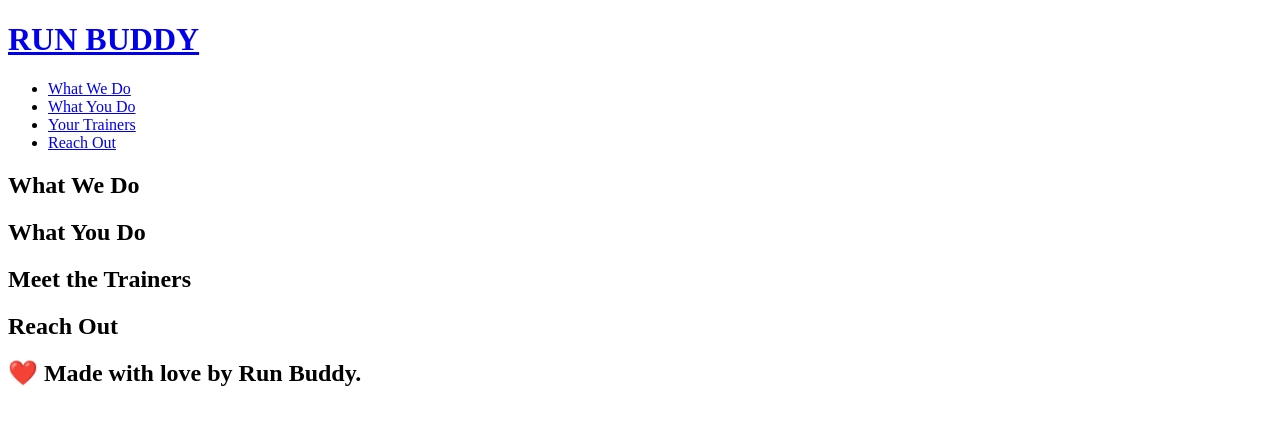
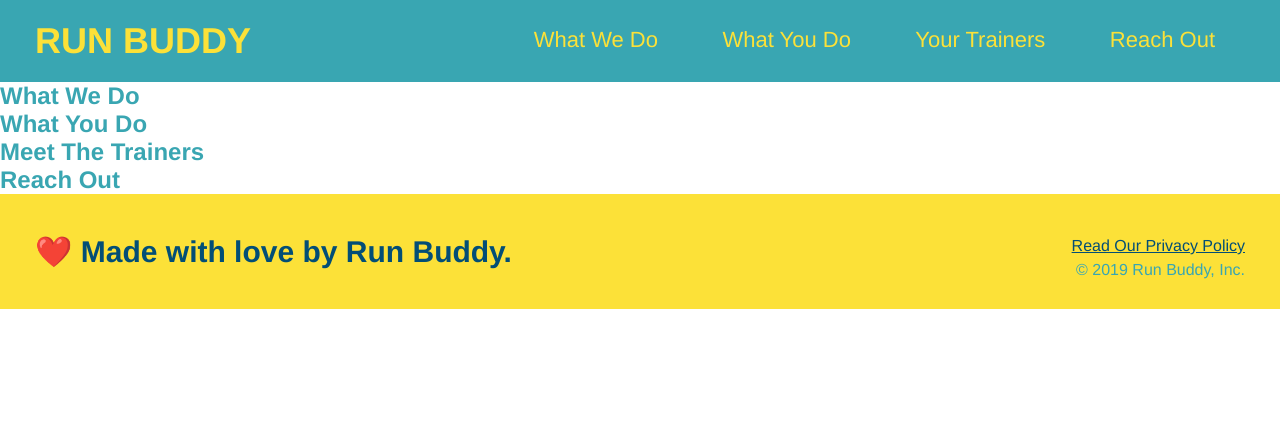
Before and after one commit to arios10/run-buddy, a plain HTML site: page index.html in a window 1280 px wide. Drawn offline with Linux system fonts and the light colour scheme.

Commit message:
css header and footer

```diff
--- a/assets/css/style.css
+++ b/assets/css/style.css
@@ -1,10 +1,16 @@
+* {
+  margin: 0;
+  padding: 0;
+  box-sizing: border-box;
+}
+
 body {
-    /* changing the body color and font */
+  /* more on this crazy alphanumerical value in a minute! */
   color: #39a6b2;
   font-family: Helvetica, Arial, sans-serif;
 }
 
-/*apply styles to <header> */
+/* apply styles to <header> */
 header {
   padding: 20px 35px;
   background-color: #39a6b2;
@@ -17,7 +23,6 @@ header h1 {
   margin: 0;
   display: inline;
 }
-
 header a {
   text-decoration: none;
   color: #fce138;
@@ -38,7 +43,25 @@ header nav ul li a {
   font-size: 22px;
 }
 
-* {
+footer {
+  background: #fce138;
+  width: 100%;
+  padding: 40px 35px;
+}
+
+footer h2 {
+  display: inline;
+  color: #024e76;
+  font-size: 30px;
   margin: 0;
-    padding: 0;
 }
+
+footer div {
+  float: right;
+  line-height: 1.5;
+  text-align: right;
+}
+
+footer a {
+  color: #024e76;
+}
--- a/index.html
+++ b/index.html
@@ -1,19 +1,24 @@
 <!DOCTYPE html>
 <html lang="en">
+
 <head>
   <meta charset="UTF-8" />
   <title>Run Buddy</title>
+  <link rel="stylesheet" href="./assets/css/style.css" />
 </head>
+
 <body>
   <!-- navigation -->
   <header>
     <h1>
-                <a href="/">RUN BUDDY</a>
+      <a href="/">
+        RUN BUDDY
+      </a>
     </h1>
     <nav>
-                <!-- Unordered list element-->
+      <!-- Unordered list element -->
       <ul>
-                    <!-- List item element -->
+        <!-- List item element-->
         <li>
           <!-- Anchor element -->
           <a href="#what-we-do">What We Do</a>
@@ -31,24 +36,23 @@
     </nav>
   </header>
 
-        <!-- hero/jumbotron-->
+  <!-- hero/jumbotron -->
   <section>
-
   </section>
 
-        <!-- "what we do" section-->
+  <!-- "what we do" section -->
   <section>
     <h2>What We Do</h2>
   </section>
 
   <!-- "what you do" section -->
   <section>
-            <h2> What You Do</h2>
+    <h2>What You Do</h2>
   </section>
 
-        <!-- "meet the trainers" section-->
+  <!-- "meet the trainers" section -->
   <section>
-            <h2>Meet the Trainers</h2>
+    <h2>Meet The Trainers</h2>
   </section>
 
   <!-- "reach out" section -->
@@ -59,6 +63,11 @@
   <!-- footer -->
   <footer>
     <h2>❤️ Made with love by Run Buddy.</h2>
+    <div>
+      <a href="#">Read Our Privacy Policy</a><br />
+      &copy; 2019 Run Buddy, Inc.
+    </div>
   </footer>
 </body>
+
 </html>
```
Lines whose indentation alone changed are shown as unchanged.
